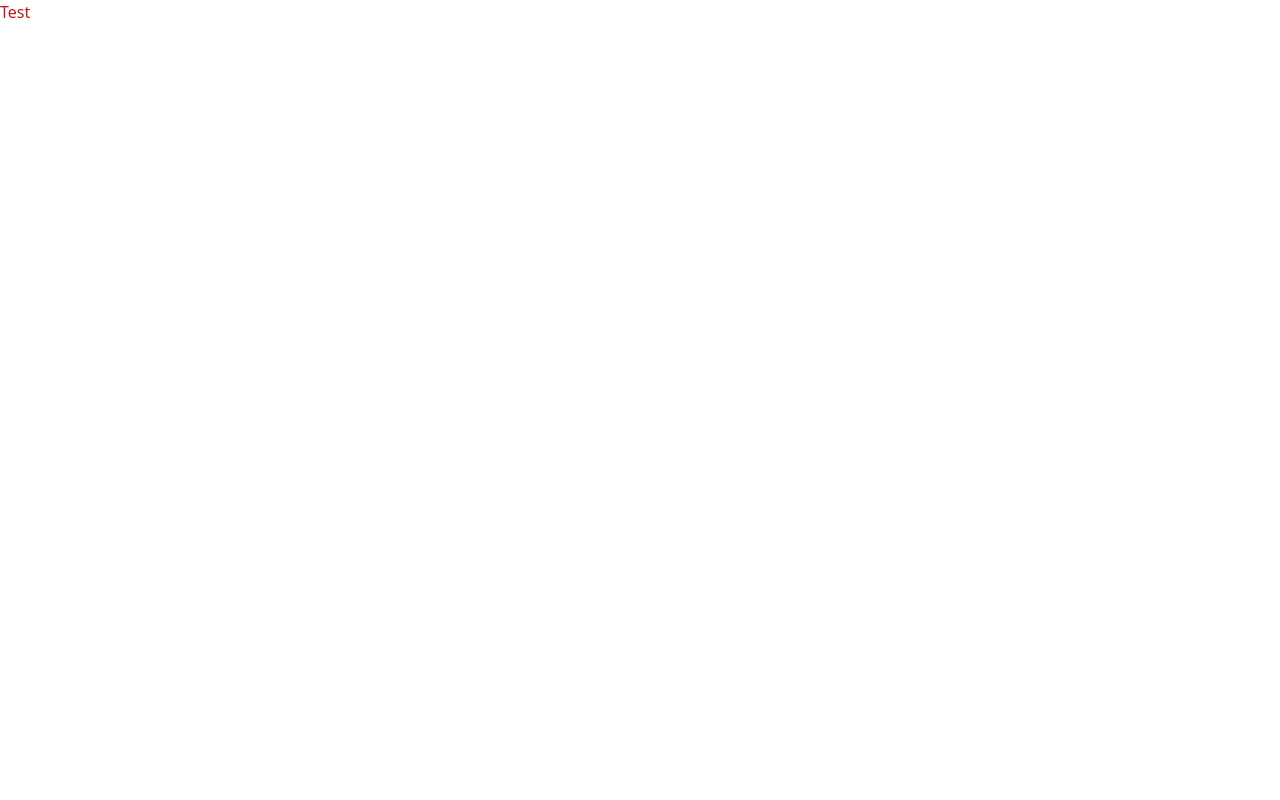
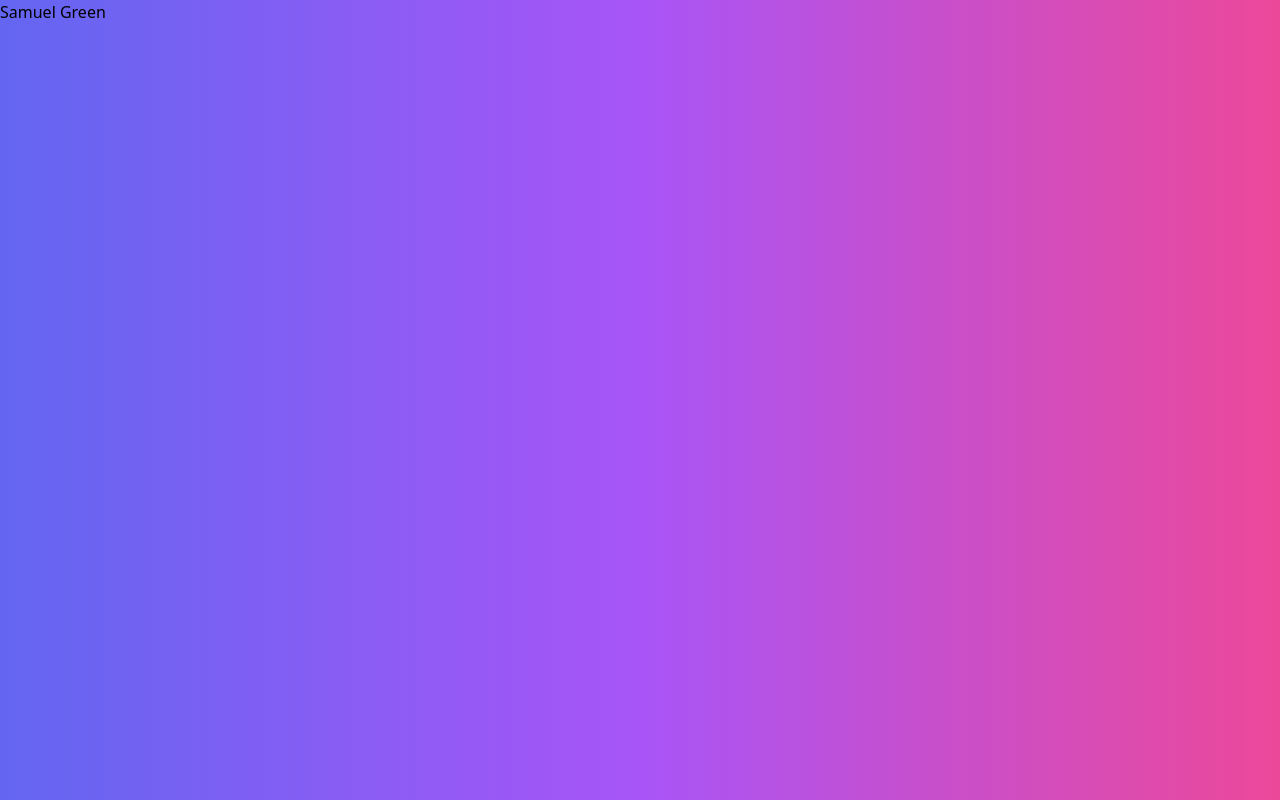
Before and after one commit to Miron-Silviu/chat-app-ilustrator, a website: page docs/index.html in a window 1280 px wide. Drawn offline with Linux system fonts and the light colour scheme.

Commit message:
Build : Create WIP branch.

```diff
--- a/docs/index.html
+++ b/docs/index.html
@@ -12,7 +12,9 @@
     <link rel="stylesheet" href="output.css" />
     <title>Chat app illustrator</title>
   </head>
-  <body>
-    <h1 class="text-red-700">Test</h1>
+  <body class="bg-gradient-to-r from-indigo-500 via-purple-500 to-pink-500">
+    <div class="main-container ">
+      <h1>Samuel Green</h1>
+    </div>
   </body>
 </html>
```
Also changed, not shown: docs/output.css.
